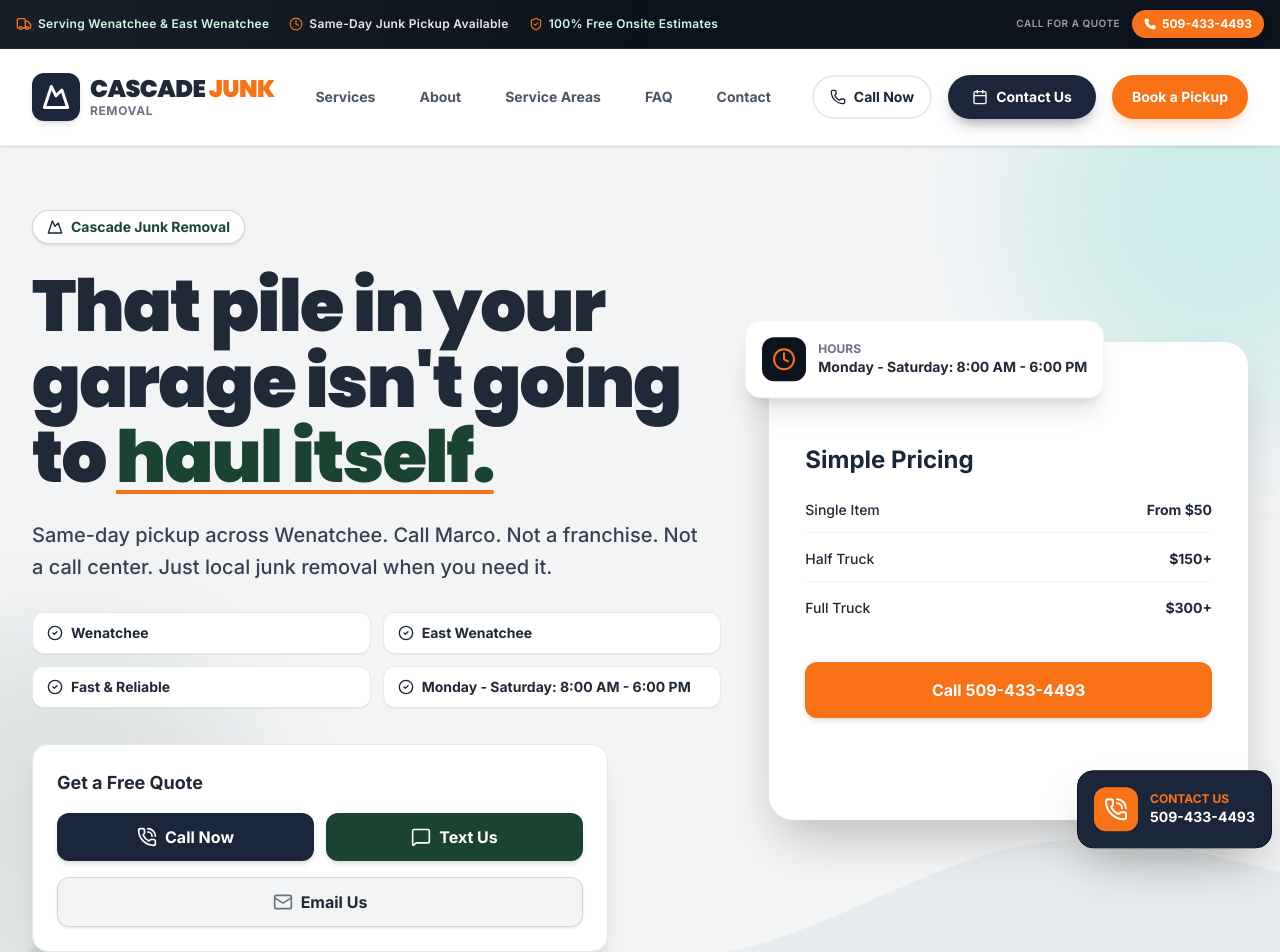
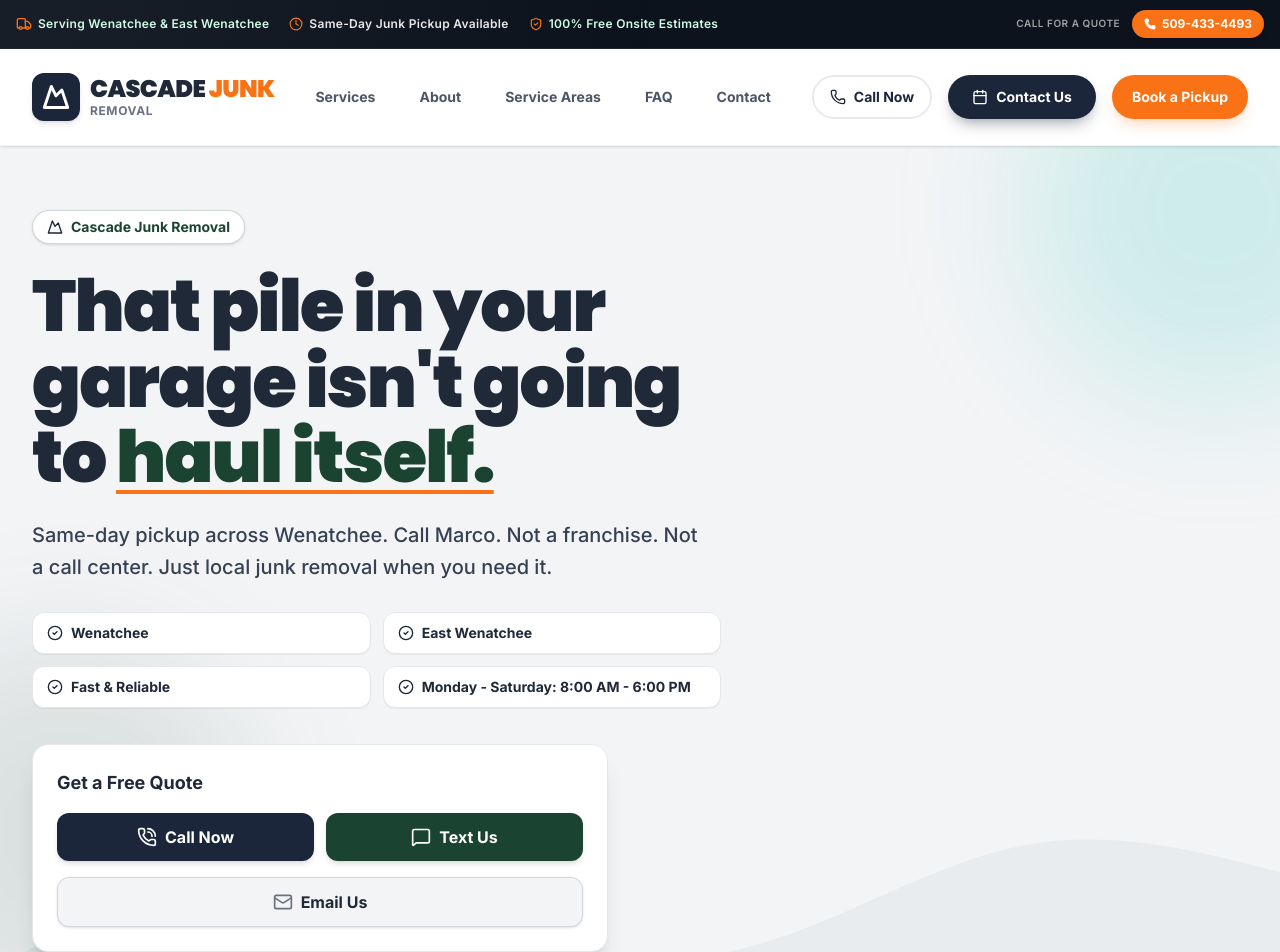
Before and after one commit to cjm7v45ccr-blip/Cascade-Junk, a React (Vite) app: page / in a window 1280 px wide. Shown: the top 952 px of the page. Built offline with nearby package versions, Linux system fonts and the light colour scheme.

Commit message:
refactor: clean up hero section and update branding
Remove redundant pricing cards from the hero, update brand color references for consistency, and refresh footer icon styles.

```diff
--- a/src/components/AboutAndAreas.tsx
+++ b/src/components/AboutAndAreas.tsx
@@ -22,9 +22,9 @@
               whileInView={{ opacity: 1, x: 0 }}
               viewport={{ once: true, margin: "-100px" }}
               transition={{ duration: 0.6 }}
-              className="lg:col-span-7 text-left space-y-6"
+              className="text-left space-y-6"
             >
-              <div className="inline-flex items-center gap-1.5 px-3 py-1 rounded-md bg-emerald-100 text-[#0A3D2A] text-xs font-black uppercase tracking-wider">
+              <div className="inline-flex items-center gap-1.5 px-3 py-1 rounded-md bg-emerald-100 text-forest text-xs font-black uppercase tracking-wider">
                 <Mountain className="w-3.5 h-3.5 text-orange-highlight" /> Who We Are
               </div>
               <h2 className="text-3xl sm:text-5xl font-display font-black text-[#1F2937] tracking-tight">
@@ -33,7 +33,7 @@
 
               {/* Who you are */}
               <p className="text-gray-700 text-base sm:text-lg leading-relaxed font-medium">
-                I grew up in Wenatchee and got tired of seeing good furniture end up in the landfill, and residents dealing with out-of-town call centers. <span className="font-extrabold text-[#0A3D2A]">Cascade Junk Removal</span> is Marco's local, full-service junk removal company. We handle everything from single item pickups to full estate cleanouts with a smile.
+                I grew up in Wenatchee and got tired of seeing good furniture end up in the landfill, and residents dealing with out-of-town call centers. <span className="font-extrabold text-forest">Cascade Junk Removal</span> is Marco's local, full-service junk removal company. We handle everything from single item pickups to full estate cleanouts with a smile.
               </p>
 
               {/* Why customers should choose you */}
@@ -78,24 +78,6 @@
 
             </motion.div>
 
-            {/* Right Visual Image */}
-            <motion.div
-              initial={{ opacity: 0, scale: 0.95 }}
-              whileInView={{ opacity: 1, scale: 1 }}
-              viewport={{ once: true, margin: "-100px" }}
-              transition={{ delay: 0.3, duration: 0.6 }}
-              className="lg:col-span-5 relative"
-            >
-              <div className="rounded-3xl overflow-hidden shadow-2xl border-4 border-white bg-navy aspect-square relative flex flex-col items-center justify-center p-8 text-center">
-                 <Truck className="w-16 h-16 text-orange-highlight mb-6" />
-                 <h3 className="text-2xl font-black text-white mb-4">Pricing Made Simple</h3>
-                 <div className="space-y-3 text-emerald-100 font-medium text-sm">
-                   <p>Single Item: From $50</p>
-                   <p>Half Truckload: $150+</p>
-                   <p>Full Truckload: $300+</p>
-                 </div>
-              </div>
-            </motion.div>
 
           </div>
 
--- a/src/components/Footer.tsx
+++ b/src/components/Footer.tsx
@@ -31,16 +31,16 @@
 
             <div className="space-y-2 pt-2">
               <a href={`tel:${BUSINESS_INFO.phone}`} className="flex items-center gap-2.5 text-white font-black hover:text-orange-highlight transition text-base">
-                <Phone className="w-4 h-4 text-navy fill-current" />
+                <Phone className="w-4 h-4 text-orange-highlight fill-current" />
                 <span>{BUSINESS_INFO.phoneDisplay}</span>
               </a>
               <a href={`mailto:${BUSINESS_INFO.email}`} className="flex items-center gap-2.5 text-sm text-gray-300 hover:text-orange-highlight transition font-medium">
-                <Mail className="w-4 h-4 text-navy" />
+                <Mail className="w-4 h-4 text-orange-highlight" />
                 <span>{BUSINESS_INFO.email}</span>
               </a>
               {BUSINESS_INFO.instagram && (
                 <a href={`https://instagram.com/${BUSINESS_INFO.instagram}`} target="_blank" rel="noopener noreferrer" className="flex items-center gap-2.5 text-sm text-gray-300 hover:text-orange-highlight transition font-medium">
-                  <Instagram className="w-4 h-4 text-navy" />
+                  <Instagram className="w-4 h-4 text-orange-highlight" />
                   <span>@{BUSINESS_INFO.instagram}</span>
                 </a>
               )}
@@ -112,7 +112,7 @@
         {/* Bottom Bar */}
         <div className="pt-8 flex flex-col sm:flex-row items-center justify-between gap-4 text-xs text-gray-400 font-medium">
           <div>
-            © {new Date().getFullYear()} Cascade Junk Removal. All rights reserved. Licensed, Bonded & Insured.
+            © {new Date().getFullYear()} Cascade Junk Removal. All rights reserved.
           </div>
         </div>
 
--- a/src/components/Hero.tsx
+++ b/src/components/Hero.tsx
@@ -111,51 +111,6 @@
             transition={{ delay: 0.3, duration: 0.6 }}
             className="lg:col-span-5 relative mt-8 lg:mt-0"
           >
-            <div className="relative mx-auto max-w-md lg:max-w-none">
-
-              <div className="rounded-3xl shadow-2xl border-4 border-white bg-white aspect-4/3 sm:aspect-square relative flex flex-col p-8 justify-center">
-                 <div className="text-navy font-black text-2xl mb-6">Simple Pricing</div>
-                 <div className="space-y-4 text-neutral-dark font-medium text-sm">
-                   <div className="flex justify-between border-b border-gray-100 pb-3"><span>Single Item</span><span className="font-bold">From $50</span></div>
-                   <div className="flex justify-between border-b border-gray-100 pb-3"><span>Half Truck</span><span className="font-bold">$150+</span></div>
-                   <div className="flex justify-between pb-3"><span>Full Truck</span><span className="font-bold">$300+</span></div>
-                 </div>
-                 <a href={`tel:${BUSINESS_INFO.phone}`} className="mt-8 bg-orange-highlight text-white text-center py-4 rounded-xl font-black shadow-md hover:bg-orange-hover transition">Call {BUSINESS_INFO.phoneDisplay}</a>
-              </div>
-
-              {/* Floating Badge 1: Upfront Pricing */}
-              <motion.div
-                initial={{ y: 0 }}
-                animate={{ y: [0, -10, 0] }}
-                transition={{ duration: 4, repeat: Infinity, ease: "easeInOut" }}
-                className="absolute -top-4 -left-4 sm:-left-6 bg-white p-3.5 sm:p-4 rounded-2xl shadow-xl border border-gray-100 flex items-center gap-3"
-              >
-                <div className="bg-navy-dark text-orange-highlight p-2.5 rounded-xl">
-                  <Clock className="w-6 h-6" />
-                </div>
-                <div className="text-left">
-                  <div className="text-xs font-bold text-gray-500">HOURS</div>
-                  <div className="text-sm font-black text-neutral-dark whitespace-nowrap">{BUSINESS_INFO.hours}</div>
-                </div>
-              </motion.div>
-
-              {/* Floating Badge 2: Contact */}
-              <motion.div
-                initial={{ y: 0 }}
-                animate={{ y: [0, 10, 0] }}
-                transition={{ delay: 2, duration: 4, repeat: Infinity, ease: "easeInOut" }}
-                className="absolute -bottom-6 -right-4 sm:-right-6 bg-navy text-white p-3.5 sm:p-4 rounded-2xl shadow-2xl border border-navy-dark flex items-center gap-3"
-              >
-                <div className="bg-orange-highlight text-white p-2.5 rounded-xl font-bold">
-                  <PhoneCall className="w-6 h-6" />
-                </div>
-                <div className="text-left">
-                  <div className="text-xs font-bold text-orange-highlight">CONTACT US</div>
-                  <div className="text-sm font-black">509-433-4493</div>
-                </div>
-              </motion.div>
-
-            </div>
           </motion.div>
 
         </div>
```
